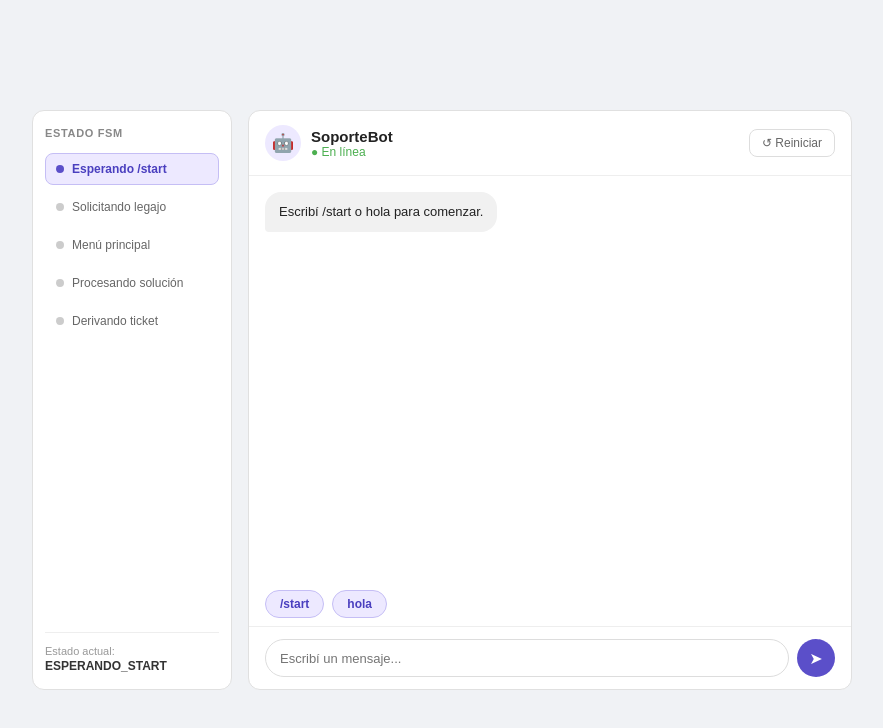
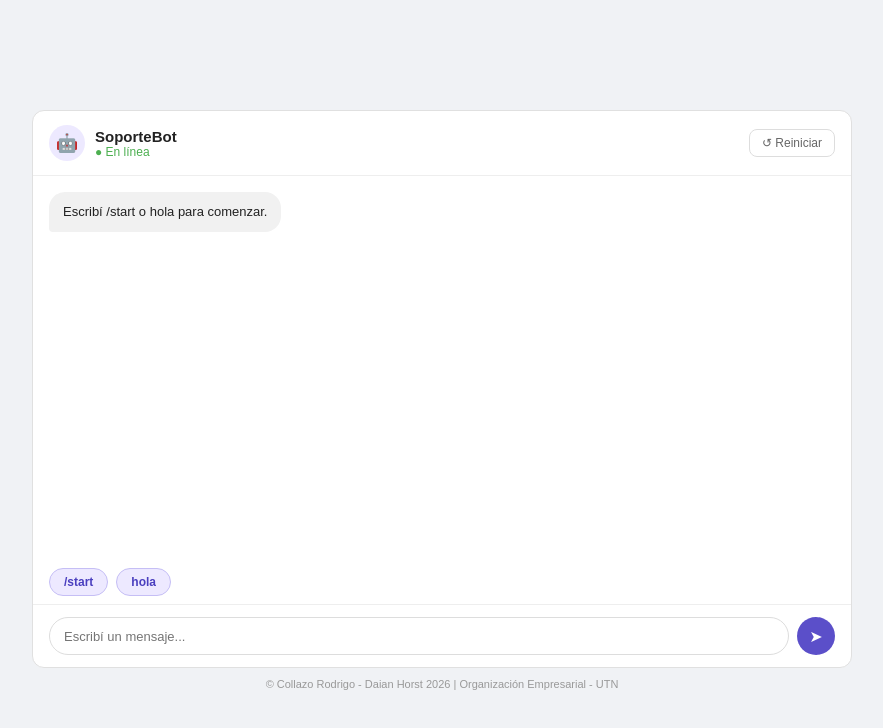
Before and after one commit to rodrigocollazo1/Soporte_Bot, a plain HTML site: page index.html in a window 1280 px wide. Shown: the whole page, without its empty margins (198-1081 px from the left). Drawn offline with Linux system fonts and the light colour scheme.

Commit message:
Agregado de footer y comentarios varios

```diff
--- a/css/style.css
+++ b/css/style.css
@@ -14,10 +14,20 @@ body {
 /* ── Layout principal ─────────────────────────── */
 .contenedor {
   display: flex;
+  flex-wrap: wrap;
   gap: 16px;
   width: 100%;
   max-width: 820px;
   height: 580px;
+}
+
+/* Agrupa el chat + footer en columna, para que el footer
+   quede siempre debajo y no al costado */
+.chat-y-footer {
+  display: flex;
+  flex-direction: column;
+  flex: 1;
+  min-width: 0;
 }
 
 /* ── Panel lateral FSM ────────────────────────── */
@@ -239,3 +249,15 @@ body {
   justify-content: center;
 }
 #send-btn:hover { background: #4a3fbf; }
+
+/* ── Footer de copyright ──────────────────────── */
+.app-footer {
+  text-align: center;
+  padding-top: 10px;
+}
+
+.app-footer h3 {
+  font-size: 11px;
+  font-weight: normal;
+  color: #999;
+}
--- a/index.html
+++ b/index.html
@@ -9,26 +9,9 @@
 <body>
 
   <div class="contenedor">
-
-    <!-- Panel lateral: muestra el estado FSM en tiempo real -->
-    <div class="panel-fsm">
-      <h3>Estado FSM</h3>
-
-      <div class="estado-item activo" data-estado="ESPERANDO_START">Esperando /start</div>
-      <div class="estado-item"        data-estado="SOLICITANDO_ID">Solicitando legajo</div>
-      <div class="estado-item"        data-estado="MENU_PRINCIPAL">Menú principal</div>
-      <div class="estado-item"        data-estado="PROCESANDO_SOLUCION">Procesando solución</div>
-      <div class="estado-item"        data-estado="DERIVANDO_TICKET">Derivando ticket</div>
-
-      <div class="estado-label">
-        Estado actual:
-        <span id="estado-actual">ESPERANDO_START</span>
-      </div>
-    </div>
-
     <!-- Chat principal -->
-    <div class="chat">
-
+     <div class="chat-y-footer">
+      <div class="chat">
       <div class="chat-header">
         <div class="chat-header-info">
           <div class="avatar">🤖</div>
@@ -48,8 +31,11 @@
         <input id="user-input" type="text" placeholder="Escribí un mensaje..." autocomplete="off" />
         <button id="send-btn">➤</button>
       </div>
-
     </div>
+      <footer class="app-footer">
+        <h3>© Collazo Rodrigo - Daian Horst 2026 | Organización Empresarial - UTN</h3>
+      </footer>
+     </div>
   </div>
 
   <!-- Primero la lógica, luego la interfaz -->
--- a/js/bot.js
+++ b/js/bot.js
@@ -1,5 +1,4 @@
 // bot.js — LÓGICA PURA
-// Equivalente directo al código C# original.
 // No toca el DOM. Solo recibe input, devuelve respuesta.
 // ─────────────────────────────────────────────────────────
 
@@ -46,7 +45,7 @@ function generarTicket() {
 }
 
 // ─────────────────────────────────────────────────────────
-// Función principal: equivalente al switch del while(true)
+// Función principal
 // Recibe: string con el input del usuario
 // Devuelve: objeto { mensajes: [], estado: "", quickReplies: [] }
 // ─────────────────────────────────────────────────────────
```
